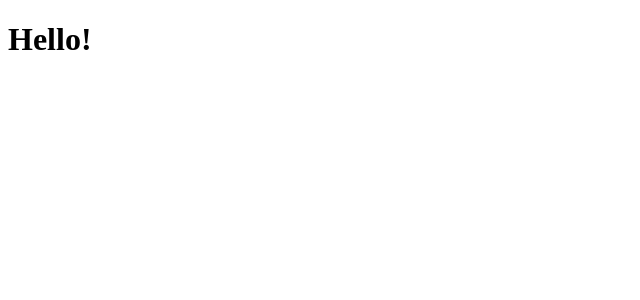
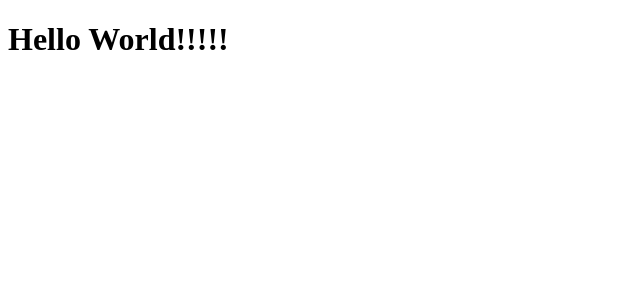
Before and after one commit to nukomaru/Study, a React app: page / in a window 1280 px wide. Shown: the top 300 px of the page, without its empty margins (0-640 px from the left). Built offline with nearby package versions, Linux system fonts and the light colour scheme; the HTML template or start-up script is replaced by a standard one.

Commit message:
[update] 記載方法変更

```diff
--- a/src/Hello.jsx
+++ b/src/Hello.jsx
@@ -1,6 +1,8 @@
 import React from 'react'
-export class Hello extends React.Component {
+export default class Hello extends React.Component {
   render(){
-    return <h1>Hello!</h1>
+    return (
+      <div><h1>Hello World!!!!!</h1></div>
+    )
   }
 }
--- a/src/index.jsx
+++ b/src/index.jsx
@@ -1,7 +1,8 @@
 import React from 'react'
 import ReactDOM from 'react-dom'
-import {Hello} from './Hello'
+import Hello from './Hello'
 
 ReactDOM.render(
   <Hello />,
-  document.getElementById('root'))
+  document.getElementById('root')
+)
```
